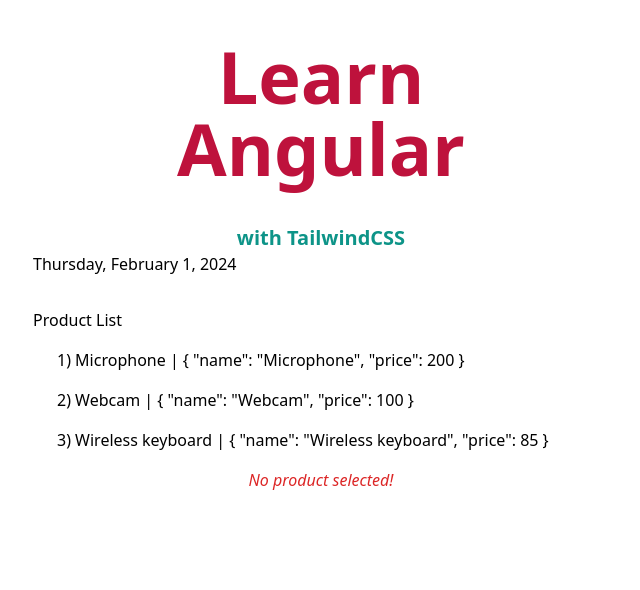
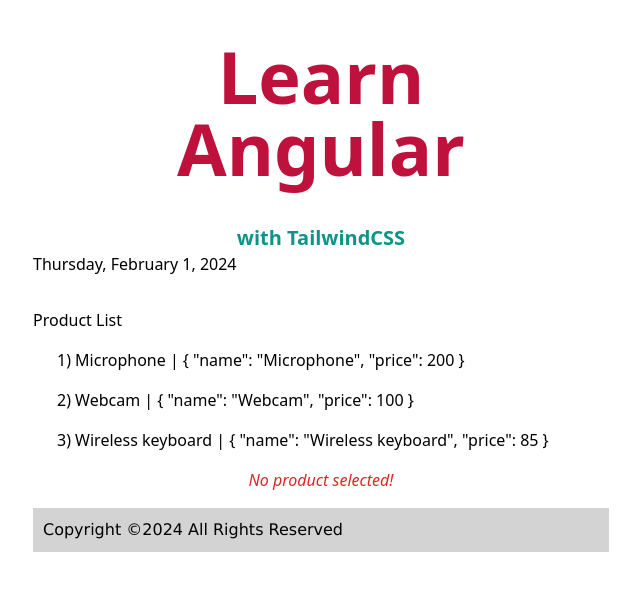
Before and after one commit to yosepb/e-store, an Angular app: page / in a window 1280 px wide. Shown: the top 590 px of the page, without its empty margins (319-959 px from the left). Built offline with nearby package versions, Linux system fonts and the light colour scheme.

Commit message:
Add Copyright using Custom Directive

```diff
--- a/src/app/app.component.css
+++ b/src/app/app.component.css
@@ -0,0 +1,5 @@
+.copyright {
+  background-color: lightgray;
+  padding: 10px;
+  font-family: Verdana, Geneva, Tahoma, sans-serif;
+}
--- a/src/app/app.component.html
+++ b/src/app/app.component.html
@@ -7,4 +7,5 @@
   <h3 class="text-teal-600 font-bold text-xl text-center">with TailwindCSS</h3>
   <p>{{ today | date : "fullDate" }}</p>
   <app-product-list></app-product-list>
+  <p appCopyright class="mt-4"></p>
 </div>
--- a/src/app/copyright.directive.ts
+++ b/src/app/copyright.directive.ts
@@ -1,10 +1,13 @@
-import { Directive } from '@angular/core';
+import { Directive, ElementRef } from '@angular/core';
 
 @Directive({
-  selector: '[appCopyright]'
+  selector: '[appCopyright]',
 })
 export class CopyrightDirective {
-
-  constructor() { }
-
+  constructor(el: ElementRef) {
+    const currentYear = new Date().getFullYear();
+    const targetEl: HTMLElement = el.nativeElement;
+    targetEl.classList.add('copyright');
+    targetEl.textContent = `Copyright ©${currentYear} All Rights Reserved`;
+  }
 }
```
